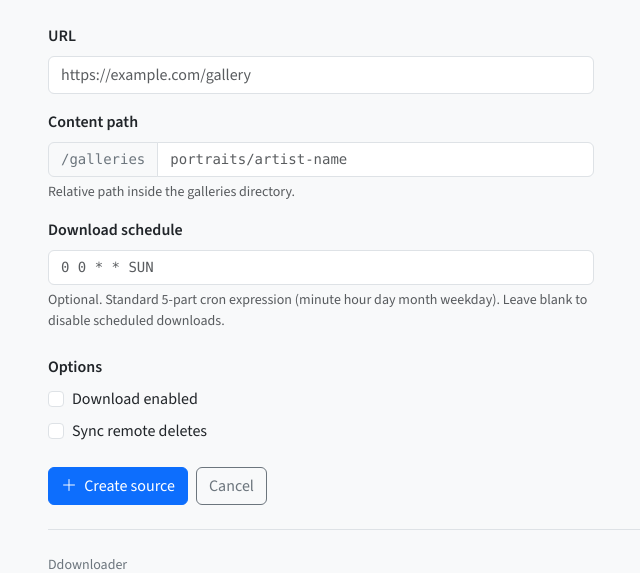
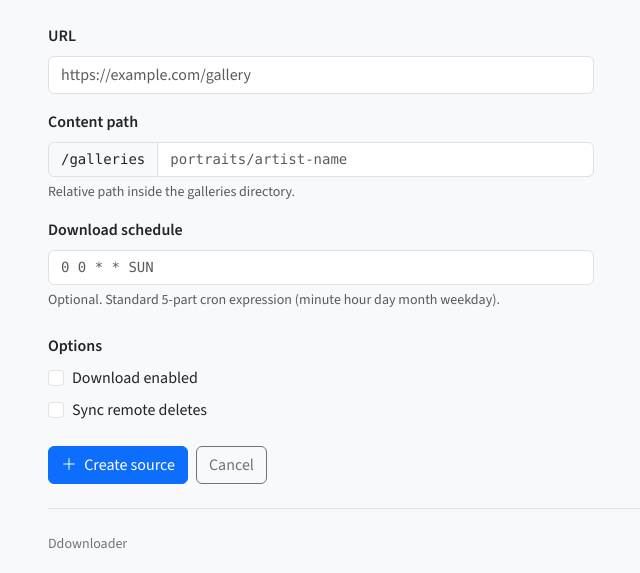
Before and after one commit to giobyte8/ddownloader, a Python web app: template ddownloader/web/templates/sources/new.html in a window 1280 px wide. Shown: the part 119-692 px from the top of the page, without its empty margins (34-674 px from the left). Run offline with Jinja, Linux system fonts and the light colour scheme; the template is opened without the code that fills it, so the values that code supplies are empty.

Commit message:
Fine tune

```diff
--- a/ddownloader/web/app_sources.py
+++ b/ddownloader/web/app_sources.py
@@ -21,7 +21,7 @@ async def new_source():
     return await render_template(
         "sources/new.html",
         errors={},
-        form={"download_schedule": "0 0 * * SUN"},
+        form={},
         galleries_path=cfg.galleries_path(),
     )
 
--- a/ddownloader/web/templates/sources/new.html
+++ b/ddownloader/web/templates/sources/new.html
@@ -37,7 +37,7 @@
         <div class="mb-3">
           <label for="content_path" class="form-label fw-semibold">Content path</label>
           <div class="input-group{% if errors.content_path %} has-validation{% endif %}">
-            <span class="input-group-text font-monospace text-secondary small">
+            <span class="input-group-text font-monospace small">
               {{ galleries_path or '/galleries' }}
             </span>
             <input
@@ -70,7 +70,7 @@
           {% if errors.download_schedule %}
             <div class="invalid-feedback">{{ errors.download_schedule }}</div>
           {% endif %}
-          <div class="form-text">Optional. Standard 5-part cron expression (minute hour day month weekday). Leave blank to disable scheduled downloads.</div>
+          <div class="form-text">Optional. Standard 5-part cron expression (minute hour day month weekday).</div>
         </div>
 
         <!-- Options -->
```
